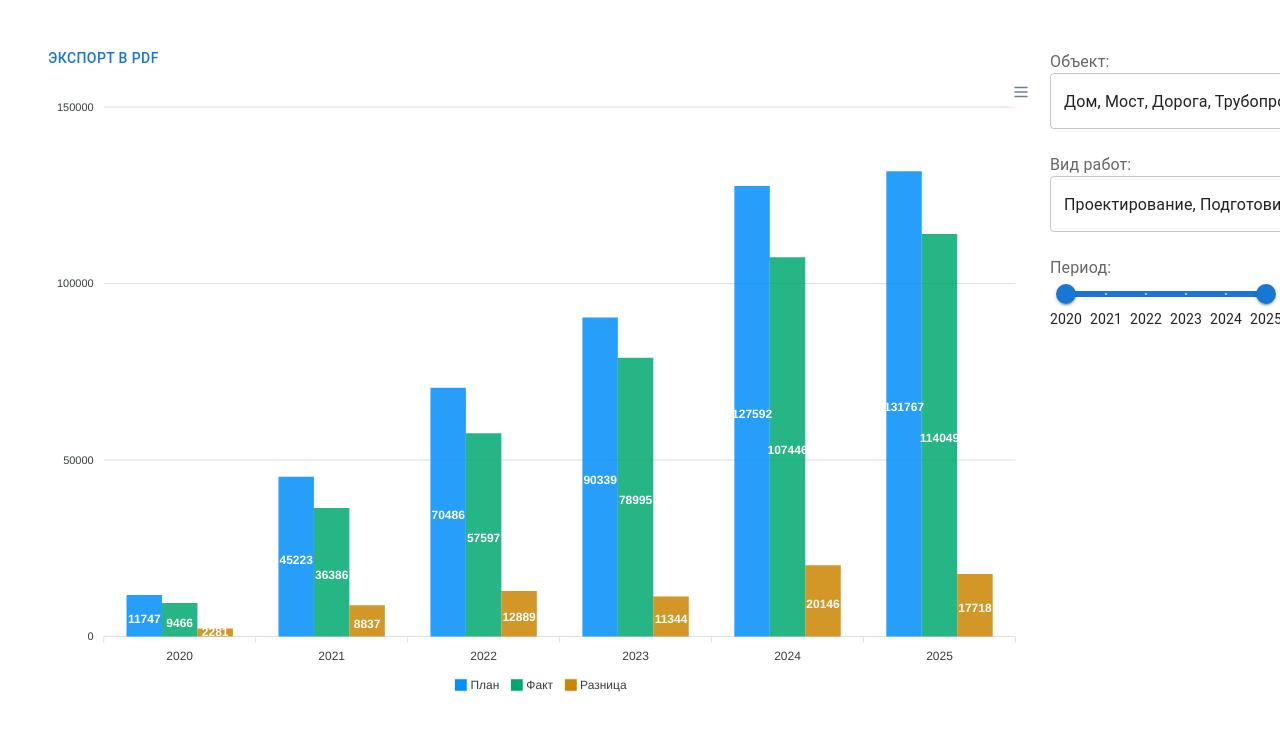
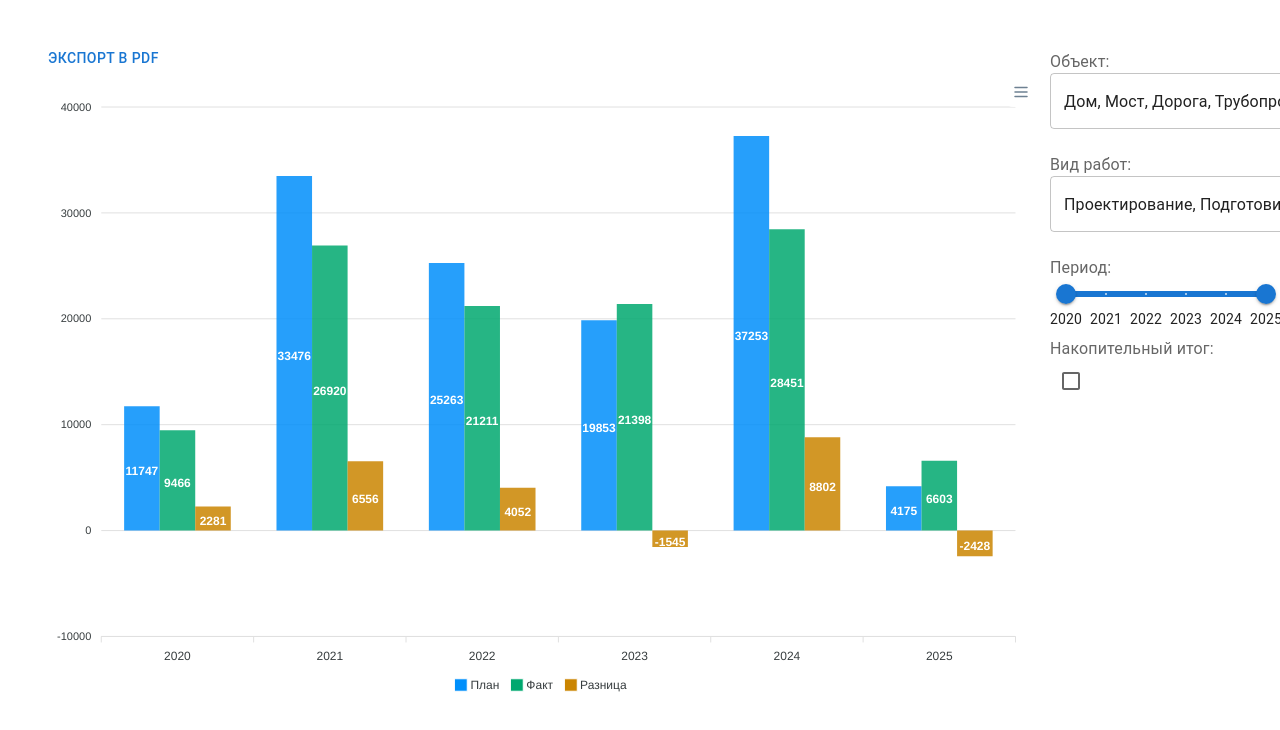
Before and after one commit to JhonySmith/green_atom, a React (Vite) app: page / in a window 1280 px wide. Shown: the top 730 px of the page. Built offline with nearby package versions, Linux system fonts and the light colour scheme.

Commit message:
Добавил накопительный итог - контрол и обработку

```diff
--- a/src/entities/Chart/hooks/useChartData.ts
+++ b/src/entities/Chart/hooks/useChartData.ts
@@ -56,7 +56,7 @@ export const useChartData = (props: IProps) => {
     }
 
     setViewData(preViewData);
-  }, [chartData]);
+  }, [chartData, withCumulate]);
 
   return { viewData };
 };
--- a/src/entities/Chart/model/ChartControl.type.ts
+++ b/src/entities/Chart/model/ChartControl.type.ts
@@ -2,4 +2,5 @@ export type TChartFilter = {
   subject: number[];
   jobType: number[];
   date: [number, number];
+  withCumulate: boolean;
 };
--- a/src/entities/Chart/ui/Chart/MainChart.tsx
+++ b/src/entities/Chart/ui/Chart/MainChart.tsx
@@ -12,6 +12,8 @@ interface IProps {
 
 export const MainChart = (props: IProps) => {
   const { chartData, withCumulate } = props;
+
+  console.log(withCumulate);
 
   const { viewData } = useChartData({ chartData, withCumulate });
 
--- a/src/entities/Chart/ui/ChartControlPanel/ChartControlPanel.tsx
+++ b/src/entities/Chart/ui/ChartControlPanel/ChartControlPanel.tsx
@@ -2,7 +2,7 @@ import Select, { type SelectChangeEvent } from "@mui/material/Select";
 import MenuItem from "@mui/material/MenuItem";
 import InputLabel from "@mui/material/InputLabel";
 import { JOBS, SUBJECTS } from "../../../../share/mocks/tableData";
-import { Slider } from "@mui/material";
+import { Checkbox, Slider } from "@mui/material";
 import type { TChartFilter } from "../../model/ChartControl.type";
 import { ControlPanelBlock } from "./ChartControlPanel.style";
 
@@ -26,6 +26,13 @@ export const ChartControlPanel = (props: IProps) => {
 
   const changeDateHandler = (_: Event, newValue: number[]) => {
     setFilter(Object.assign({ ...filter, date: newValue }));
+  };
+
+  const changeWithCumulateHandler = (
+    event: React.ChangeEvent<HTMLInputElement>
+  ) => {
+    console.log(event.target.checked);
+    setFilter(Object.assign({ ...filter, withCumulate: event.target.checked }));
   };
 
   return (
@@ -75,6 +82,11 @@ export const ChartControlPanel = (props: IProps) => {
         ]}
         disableSwap
       />
+      <InputLabel>Накопительный итог:</InputLabel>
+      <Checkbox
+        checked={filter.withCumulate}
+        onChange={changeWithCumulateHandler}
+      />
     </ControlPanelBlock>
   );
 };
--- a/src/widgets/StatTable/ui/ChartWidget/ChartWidget.tsx
+++ b/src/widgets/StatTable/ui/ChartWidget/ChartWidget.tsx
@@ -1,4 +1,4 @@
-import { useEffect, useState } from "react";
+import { useState } from "react";
 import { MainChart } from "../../../../entities/Chart/ui/Chart";
 import { ChartControlPanel } from "../../../../entities/Chart/ui/ChartControlPanel";
 import type { TChartFilter } from "../../../../entities/Chart/model/ChartControl.type";
@@ -13,11 +13,15 @@ export const ChartWidget = () => {
     date: [2020, 2025],
     jobType: Object.values(JOBS).map((job) => job.id),
     subject: Object.values(SUBJECTS).map((subject) => subject.id),
+    withCumulate: false,
   });
 
   return (
     <WidgetBlock>
-      <MainChart chartData={getDataByFilter(filter)} withCumulate />
+      <MainChart
+        chartData={getDataByFilter(filter)}
+        withCumulate={filter.withCumulate}
+      />
       <ChartControlPanel filter={filter} setFilter={setFilter} />
     </WidgetBlock>
   );
```
Also changed, not shown: 1 other file (tests, documents, lock files or other folders).
